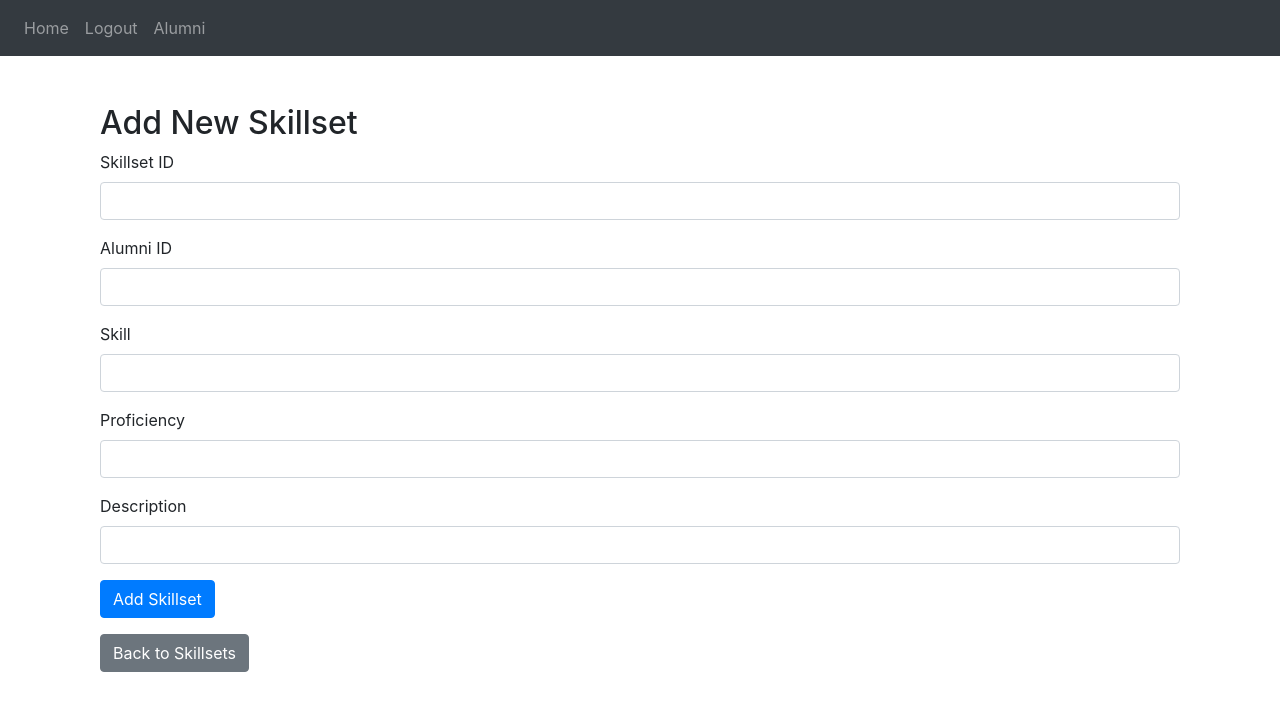
After one commit to nigelkaganzi/IS-Capstone-Group-9, a Flask app: page /alumni/1/skillsets/add in a window 1280 px wide. The commit adds this page. Shown: the top 711 px of the page. Run offline with Flask 3, Linux system fonts and the light colour scheme; the visitor is signed in with stand-in values (Sample User, id 1); data that the repository does not hold is empty; parts of the project's set-up code (start-up, migrations or seed data) failed here and were passed over; some libraries are stand-ins or nearby versions.

Commit message:
7/17/2024 12:02
Finished all the Functions. All thats left is RBAC and cleanup as well as debug and testing

```diff
--- a/website/auth.py
+++ b/website/auth.py
@@ -21,7 +21,7 @@ def login():
                 return redirect(url_for('views.home'))
             else:
                 print("Incorrect password")  # Debug print
-                flash('Incorrect username or passowrd, try again', category='error')
+                flash('Incorrect username or passoword, try again', category='error')
         else:
             print("user does not exist")  # Debug print
             flash('Incorrect username or password, try again.', category='error')
--- a/website/forms.py
+++ b/website/forms.py
@@ -1,5 +1,5 @@
 from flask_wtf import FlaskForm
-from wtforms import StringField, DateField, SelectField, SubmitField, TextAreaField, BooleanField, IntegerField
+from wtforms import StringField, DateField, SelectField, SubmitField, TextAreaField, BooleanField, IntegerField,DecimalField
 from wtforms.validators import DataRequired, Email, Length, Optional
 
 class AlumniForm(FlaskForm):
@@ -63,11 +63,18 @@ class DegreeForm(FlaskForm):
     submit = SubmitField('Submit')
 
 class SkillsetForm(FlaskForm):
-    skill_name = StringField('Skill Name', validators=[DataRequired()])
-    proficiency = StringField('Proficiency')  # Could be a dropdown or radio field
+    SID = IntegerField('Skillset ID', validators=[DataRequired()])
+    alumniID = IntegerField('Alumni ID', validators=[DataRequired()])
+    skill = StringField('Skill', validators=[DataRequired(), Length(max=50)])
+    proficiency = StringField('Proficiency', validators=[Optional(), Length(max=10)])
+    description = StringField('Description', validators=[Optional(), Length(max=100)])
     submit = SubmitField('Submit')
 
 class DonationsForm(FlaskForm):
-    amount = StringField('Amount', validators=[DataRequired()])  # Consider using FloatField for numerical input
-    donation_date = StringField('Donation Date', validators=[DataRequired()])  # Consider using a DateField
+    donationID = IntegerField('Donation ID', validators=[DataRequired()])
+    alumniID = IntegerField('Alumni ID', validators=[DataRequired()])
+    donationAmt = DecimalField('Donation Amount', places=2, validators=[DataRequired()])
+    donationDT = DateField('Donation Date', format='%Y-%m-%d', validators=[DataRequired()])
+    reason = StringField('Reason', validators=[Optional(), Length(max=200)])
+    description = StringField('Description', validators=[Optional(), Length(max=200)])
     submit = SubmitField('Submit')
--- /dev/null
+++ b/website/templates/add_skillset.html
@@ -0,0 +1,28 @@
+{% extends "base.html" %}
+{% block title %}Add Skillset{% endblock %}
+
+{% block content %}
+<div class="container mt-5">
+    <h2>Add New Skillset</h2>
+    <form method="POST">
+        {{ form.hidden_tag() }}
+        <div class="form-group">
+            {{ form.SID.label }} {{ form.SID(class='form-control') }}
+        </div>
+        <div class="form-group">
+            {{ form.alumniID.label }} {{ form.alumniID(class='form-control') }}
+        </div>
+        <div class="form-group">
+            {{ form.skill.label }} {{ form.skill(class='form-control') }}
+        </div>
+        <div class="form-group">
+            {{ form.proficiency.label }} {{ form.proficiency(class='form-control') }}
+        </div>
+        <div class="form-group">
+            {{ form.description.label }} {{ form.description(class='form-control') }}
+        </div>
+        <button type="submit" class="btn btn-primary">Add Skillset</button>
+    </form>
+    <a href="{{ url_for('views.view_skillsets', alumni_id=alumni_id) }}" class="btn btn-secondary mt-3">Back to Skillsets</a>
+</div>
+{% endblock %}
--- a/website/templates/alumni_profile.html
+++ b/website/templates/alumni_profile.html
@@ -26,5 +26,7 @@
     <a href="{{ url_for('views.view_addresses',alumni_id=alumni.alumniID) }}" class="btn btn-primary">View Addresses</a>
     <a href="{{ url_for('views.view_employment', alumni_id=alumni.alumniID) }}" class="btn btn-primary">View Employment</a>
     <a href="{{ url_for('views.view_degrees', alumni_id=alumni.alumniID) }}" class="btn btn-primary">View Degrees</a>
+    <a href="{{ url_for('views.view_donations', alumni_id=alumni.alumniID) }}" class="btn btn-primary">View Donations</a>
+    <a href="{{ url_for('views.view_skillsets', alumni_id=alumni.alumniID) }}" class="btn btn-primary">View Skillsets</a>
 </div>
 {% endblock %}
--- a/website/views.py
+++ b/website/views.py
@@ -289,3 +289,98 @@ def delete_degree(id):
     db.session.commit()
     flash('Degree deleted successfully!', 'success')
     return redirect(url_for('views.view_degrees', alumni_id=degree.alumniID))
+
+# Donations Page Functions
+@views.route('/alumni/<int:alumni_id>/donations', methods=['GET'])
+@login_required
+def view_donations(alumni_id):
+    alumni = Alumni.query.get_or_404(alumni_id)
+    donations = Donations.query.filter_by(alumniID=alumni_id).all()
+    return render_template('view_donations.html', donations=donations, alumni=alumni, alumni_id=alumni_id, user=current_user)
+
+@views.route('/alumni/<int:alumni_id>/donations/add', methods=['GET', 'POST'])
+@login_required
+def add_donation(alumni_id):
+    form = DonationsForm()
+    if form.validate_on_submit():
+        new_donation = Donations(
+            alumniID=alumni_id,
+            donationID=form.donationID.data,
+            donationAmt=form.donationAmt.data,
+            donationDT=form.donationDT.data,
+            reason=form.reason.data,
+            description=form.description.data
+        )
+        db.session.add(new_donation)
+        db.session.commit()
+        flash('New donation added successfully!', 'success')
+        return redirect(url_for('views.view_donations', alumni_id=alumni_id))
+    return render_template('add_donation.html', form=form, alumni_id=alumni_id, user=current_user)
+
+@views.route('/donation/<int:id>/update', methods=['GET', 'POST'])
+@login_required
+def update_donation(id):
+    donation = Donations.query.get_or_404(id)
+    form = DonationsForm(obj=donation)
+    if form.validate_on_submit():
+        form.populate_obj(donation)
+        db.session.commit()
+        flash('Donation updated successfully!', 'success')
+        return redirect(url_for('views.view_donations', alumni_id=donation.alumniID))
+    return render_template('update_donation.html', form=form,   donation=donation, user=current_user)
+
+@views.route('/donation/<int:id>/delete', methods=['POST'])
+@login_required
+def delete_donation(id):
+    donation = Donations.query.get_or_404(id)
+    db.session.delete(donation)
+    db.session.commit()
+    flash('Donation deleted successfully!', 'success')
+    return redirect(url_for('views.view_donations', alumni_id=donation.alumniID))
+
+#Skillset Page Functions
+@views.route('/alumni/<int:alumni_id>/skillsets', methods=['GET'])
+@login_required
+def view_skillsets(alumni_id):
+    alumni = Alumni.query.get_or_404(alumni_id)
+    skillsets = Skillset.query.filter_by(alumniID=alumni_id).all()
+    return render_template('view_skillsets.html', skillsets=skillsets,alumni=alumni, alumni_id=alumni_id, user=current_user)
+
+@views.route('/alumni/<int:alumni_id>/skillsets/add', methods=['GET', 'POST'])
+@login_required
+def add_skillset(alumni_id):
+    form = SkillsetForm()
+    if form.validate_on_submit():
+        new_skillset = Skillset(
+            alumniID=alumni_id,
+            SID=form.SID.data,
+            skill=form.skill.data,
+            proficiency=form.proficiency.data,
+            description=form.description.data
+        )
+        db.session.add(new_skillset)
+        db.session.commit()
+        flash('New skillset added successfully!', 'success')
+        return redirect(url_for('views.view_skillsets', alumni_id=alumni_id))
+    return render_template('add_skillset.html', form=form, alumni_id=alumni_id, user=current_user)
+
+@views.route('/skillset/<int:id>/update', methods=['GET', 'POST'])
+@login_required
+def update_skillset(id):
+    skillset = Skillset.query.get_or_404(id)
+    form = SkillsetForm(obj=skillset)
+    if form.validate_on_submit():
+        form.populate_obj(skillset)
+        db.session.commit()
+        flash('Skillset updated successfully!', 'success')
+        return redirect(url_for('views.view_skillsets', alumni_id=skillset.alumniID))
+    return render_template('update_skillset.html', form=form, skillset=skillset, user=current_user)
+
+@views.route('/skillset/<int:id>/delete', methods=['POST'])
+@login_required
+def delete_skillset(id):
+    skillset = Skillset.query.get_or_404(id)
+    db.session.delete(skillset)
+    db.session.commit()
+    flash('Skillset deleted successfully!', 'success')
+    return redirect(url_for('views.view_skillsets', alumni_id=skillset.alumniID))
```
Also changed, not shown: website/templates/add_donation.html (added, +31 -0 lines), website/templates/update_donation.html (added, +28 -0 lines), website/templates/update_skillset.html (added, +25 -0 lines), website/templates/view_donations.html (+9 -6 lines), website/templates/view_skillset.html (deleted, +0 -21 lines), website/templates/view_skillsets.html (added, +23 -0 lines).
